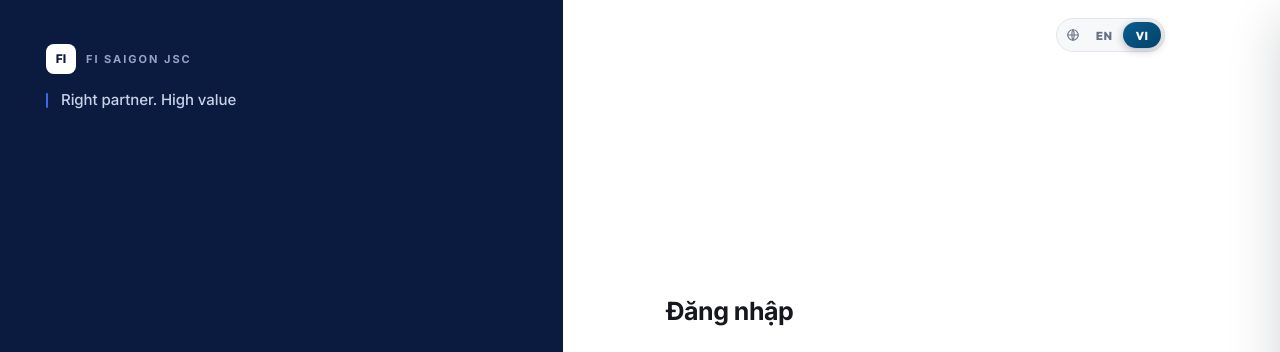
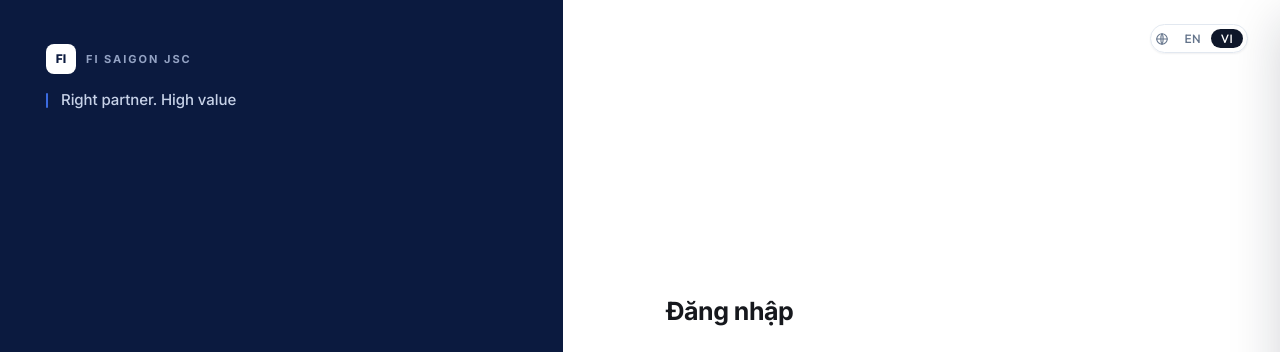
Before and after one commit to cnduy1192/project_sales, a plain HTML site: page index.html in a window 1280 px wide. Shown: the top 352 px of the page. Drawn offline with nearby package versions, Linux system fonts and the light colour scheme.

Commit message:
Add files via upload

```diff
--- a/index.html
+++ b/index.html
@@ -14,7 +14,7 @@
 <link rel="stylesheet" href="styles.css?v=23">
 <link rel="stylesheet" href="ui-kit.css?v=21">
 <link rel="stylesheet" href="share.css?v=21">
-<link rel="stylesheet" href="login.css?v=21">
+<link rel="stylesheet" href="login.css?v=22">
 <link rel="stylesheet" href="funnel.css?v=21">
 <link rel="stylesheet" href="extras.css?v=21">
 <link rel="stylesheet" href="charts.css?v=21">
@@ -595,7 +595,7 @@
 <script src="js/ui-kit.js?v=23"></script>
 <script src="js/share.js?v=22"></script>
 <script src="js/guest.js?v=23"></script>
-<script src="js/login-ui.js?v=23"></script>
+<script src="js/login-ui.js?v=24"></script>
 <script src="js/funnel-ui.js?v=22"></script>
 <script src="js/extras.js?v=22"></script>
 <script src="js/charts.js?v=22"></script>
--- a/js/login-ui.js
+++ b/js/login-ui.js
@@ -43,13 +43,11 @@
     const card = login.querySelector(".login-card");
     login.appendChild(shell);
     const actions = shell.querySelector("#lgActions");
-    /* EN | VI switch on the rebuilt sign-in screen (the old card that held it is hidden) */
+    /* EN | VI switch — compact utility pill anchored top-right (styled in login.css) */
     const pane = shell.querySelector(".lg-pane");
     if (pane && window.I18N && I18N.mountSwitch) {
       const sw = document.createElement("div");
       sw.setAttribute("data-lang-switch", "");
-      sw.style.cssText = "position:absolute;top:18px;right:18px";
-      pane.style.position = pane.style.position || "relative";
       pane.appendChild(sw);
       I18N.mountSwitch(sw);
     }
--- a/login.css
+++ b/login.css
@@ -37,6 +37,40 @@
 }
 .lg-h2 { font-size: 25px; font-weight: 700; letter-spacing: -.02em; }
 .lg-actions { margin-top: 24px; display: flex; flex-direction: column; gap: 10px; }
+
+/* ── EN | VI switcher — compact utility pill, anchored top-right ─────────────
+   Desktop : 24px down / 32px in from the true top-right of the white area.
+             .lg-pane intentionally stays static here, so the fixed
+             .login-shell is the positioning context and the pill hugs the
+             viewport corner instead of drifting with the 620px content column.
+   Mobile  : at ≤900px the layout stacks to one column; .lg-pane becomes the
+             positioning context, so the pill sits top-right of the white
+             section below the brand header — it can never overlap the brand
+             logo or form fields (z-20 guards stacking). */
+.lg-pane .lang-switch{
+  position:absolute; top:24px; right:32px; z-index:20;
+  height:auto; gap:2px; padding:4px; border-radius:9999px;
+  background:rgba(255,255,255,.9); border:1px solid #E2E8F0;
+  box-shadow:0 1px 2px rgba(15,23,42,.06);
+  -webkit-backdrop-filter:blur(4px); backdrop-filter:blur(4px);
+  transition:border-color .15s ease, box-shadow .15s ease;
+}
+.lg-pane .lang-switch:hover{ border-color:#CBD5E1 }
+.lg-pane .lang-switch:focus-within{
+  border-color:#94A3B8;
+  box-shadow:0 1px 2px rgba(15,23,42,.06), 0 0 0 3px rgba(148,163,184,.22);
+}
+.lg-pane .lang-switch .ls-thumb{ display:none }   /* active badge replaces the sliding thumb */
+.lg-pane .lang-switch .ls-globe{ width:14px; height:14px; margin-right:6px; color:#64748B }
+.lg-pane .lang-switch .ls-opt{
+  width:auto; height:auto; padding:2px 8px; border:0; background:none; border-radius:9999px;
+  font-size:12px; font-weight:500; letter-spacing:.025em; color:#64748B; cursor:pointer;
+  transition:color .15s ease, background-color .15s ease;
+}
+.lg-pane .lang-switch .ls-opt:hover{ color:#0F172A }
+.lg-pane .lang-switch .ls-opt[aria-pressed="true"],
+.lg-pane .lang-switch .ls-opt[aria-pressed="true"]:hover{ background:#0F172A; color:#fff; padding:2px 10px }
+.lg-pane .lang-switch .ls-opt:focus-visible{ outline:2px solid #0F172A; outline-offset:2px }
 
 .login-shell .ms-btn {
   width: 100%; display: flex; align-items: center; justify-content: center; gap: 10px;
@@ -100,9 +134,13 @@
   .lg-brand { padding: 26px 24px 28px; }
   .lg-slogan { margin-top: 12px; font-size: 13.5px; }
   .lg-title { font-size: 32px; margin-top: 20px; }
-  .lg-pane { padding: 30px 24px 40px; max-width: none; }
+  /* Stacked view: the pane becomes the positioning context so the language
+     pill anchors top-right of the white section, below the brand header. */
+  .lg-pane { position: relative; padding: 30px 24px 40px; max-width: none; }
+  .lg-pane .lang-switch { top: 16px; right: 16px; }
   .login-shell #roleRow { grid-template-columns: 1fr; }
 }
 @media (prefers-reduced-motion: reduce) {
-  .login-shell .guest-btn, .lg-arrow { transition: none; }
+  .login-shell .guest-btn, .lg-arrow,
+  .lg-pane .lang-switch, .lg-pane .lang-switch .ls-opt { transition: none; }
 }
```
